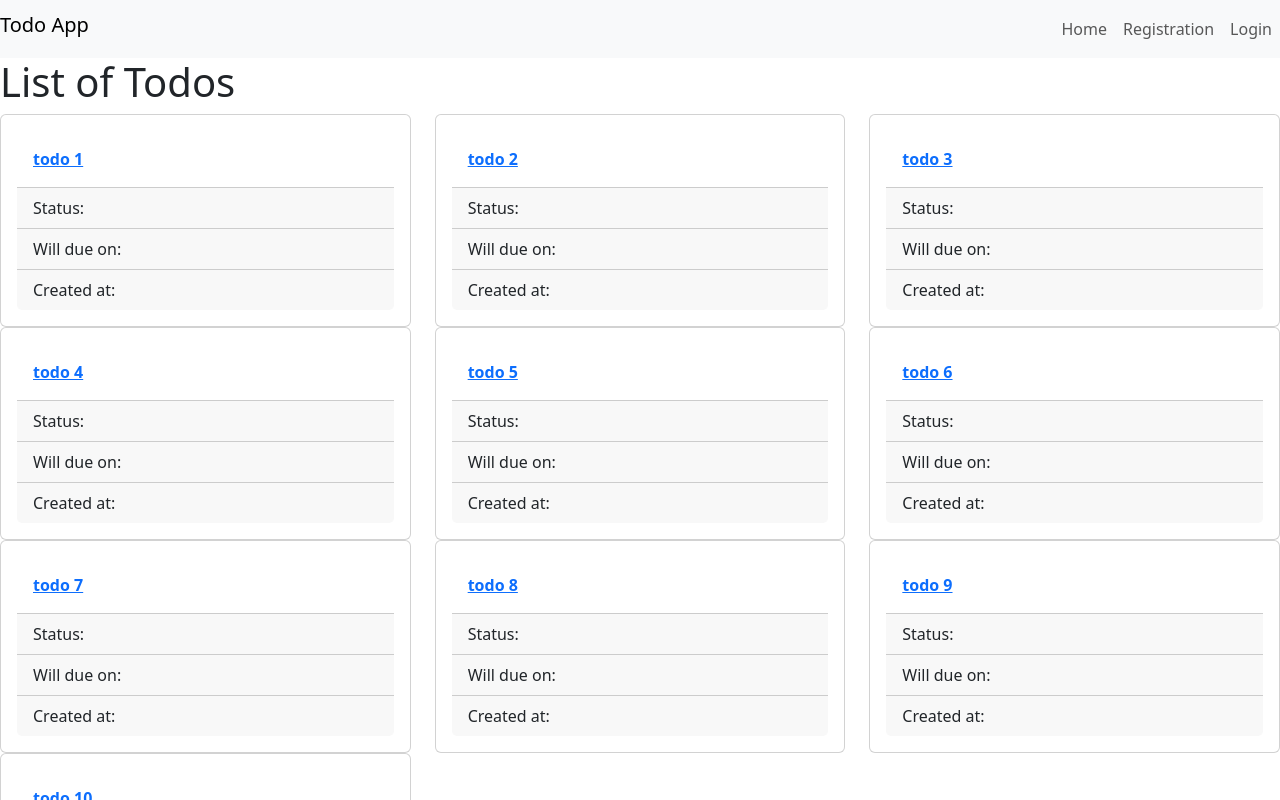
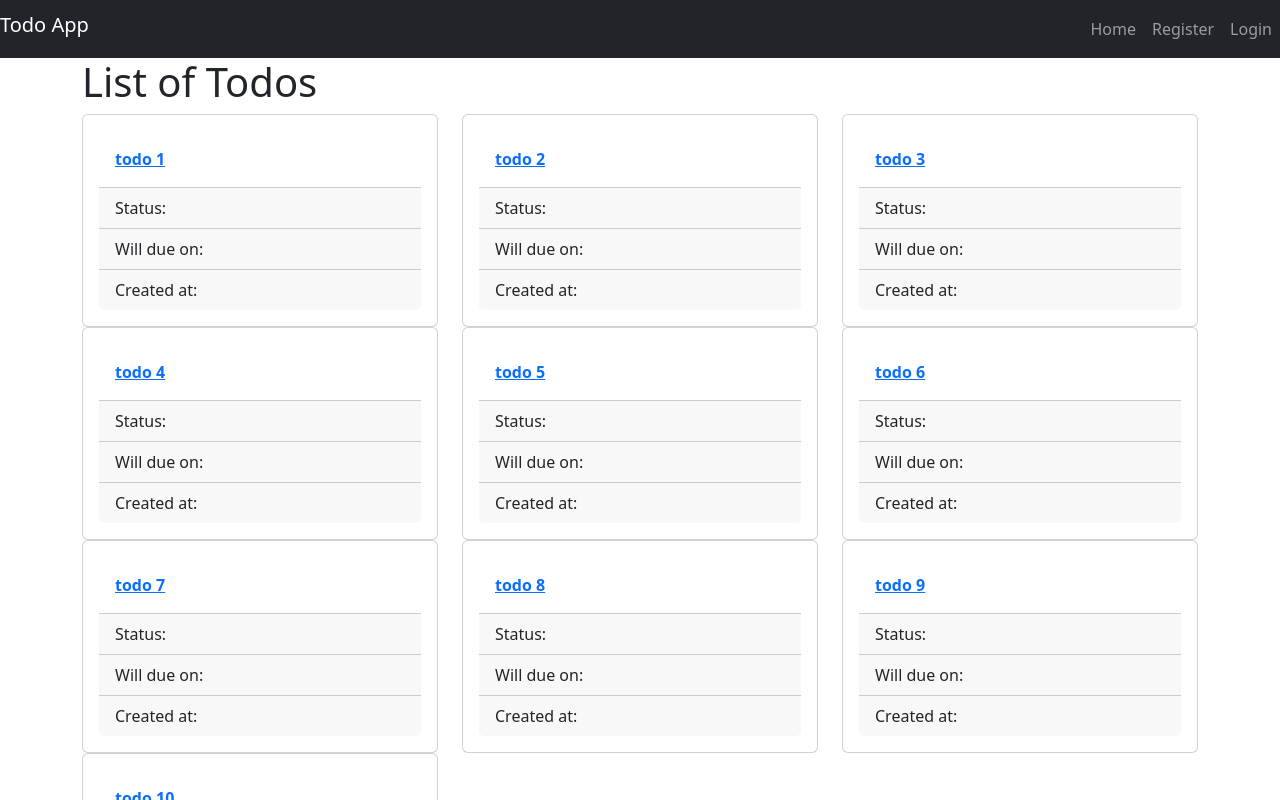
Before and after one commit to kenworw/todo-app, a React (Create React App) app in the folder frontend/: page / in a window 1280 px wide. Shown: the top 800 px of the page. Built offline with nearby package versions, Linux system fonts and the light colour scheme.

Commit message:
implement React Router

```diff
--- a/frontend/package.json
+++ b/frontend/package.json
@@ -10,6 +10,7 @@
     "cra-template": "1.2.0",
     "react": "^19.0.0",
     "react-dom": "^19.0.0",
+    "react-router-dom": "^7.1.1",
     "react-scripts": "5.0.1",
     "web-vitals": "^4.2.4"
   },
--- a/frontend/src/App.js
+++ b/frontend/src/App.js
@@ -1,11 +1,13 @@
-import Dashboard from "./pages/Dashboard";
 import Navbar from "./components/layout/Navbar";
 import Footer from "./components/layout/Footer";
+import { Outlet } from "react-router-dom";
 function App() {
   return (
     <div className="d-flex flex-column min-vh-100" >
       <Navbar />
-      <Dashboard />
+      <div className="container flex-grow-1">
+        <Outlet />
+      </div>
       <Footer />
     </div>
   );
--- a/frontend/src/components/Todo.jsx
+++ b/frontend/src/components/Todo.jsx
@@ -1,12 +1,13 @@
+import { Link } from "react-router-dom";
 const Todo = ({ todo }) => {
   return (
     <div className="card">
       <div className="card-body">
-        <a href={`/todo/${todo._id}`}>
+        <Link to={`/todo/${todo._id}`}>
           <div className="card-body" as="div">
             <strong>{todo.title}</strong>
           </div>
-        </a>
+        </Link>
 
         <div className="card-footer" as="h3">
           Status: {todo.status}
--- a/frontend/src/components/layout/Navbar.jsx
+++ b/frontend/src/components/layout/Navbar.jsx
@@ -1,19 +1,19 @@
-import React from "react";
+import { Link } from "react-router-dom";
 
 const Navbar = () => {
   return (
-    <nav className="navbar navbar-expand-lg  navbar-light bg-light">
+    <nav className="navbar navbar-expand-lg navbar-dark bg-dark">
       <h1 className="navbar-brand">Todo App</h1>
       <div className="collapse navbar-collapse">
         <ul className="navbar-nav ms-auto">
           <li className="nav-item">
-            <a  className="nav-link" href="home.html"> Home</a>
+            <Link to="/"  className="nav-link" href="home.html"> Home</Link>
           </li>
           <li className="nav-item">
-            <a className="nav-link" href="register.html"> Registration</a>
+            <Link to="/register" className="nav-link" href="register.html"> Register</Link>
           </li>
           <li className="nav-item">
-            <a className="nav-link" href="login.html"> Login</a>
+            <Link to="/login" className="nav-link" href="login.html"> Login</Link>
           </li>
         </ul>
       </div>
--- a/frontend/src/index.js
+++ b/frontend/src/index.js
@@ -1,15 +1,28 @@
-import React from 'react';
-import ReactDOM from 'react-dom/client';
+import React from "react";
+import ReactDOM from "react-dom/client";
+import {
+  createBrowserRouter,
+  createRoutesFromElements,
+  Route,
+  RouterProvider,
+} from "react-router-dom";
 import "./css/custom.css";
-import App from './App';
-import reportWebVitals from './reportWebVitals';
+import App from "./App";
+import reportWebVitals from "./reportWebVitals";
+import Dashboard from "./pages/Dashboard";
 
-const root = ReactDOM.createRoot(document.getElementById('root'));
+const router = createBrowserRouter(
+  createRoutesFromElements(
+  <Route path="/" element={<App />}>
+    <Route index={true} path="/" element={<Dashboard />} />
+  </Route>)
+);
+
+const root = ReactDOM.createRoot(document.getElementById("root"));
 root.render(
   <React.StrictMode>
-    <App />
+    <RouterProvider router={router} />
   </React.StrictMode>
 );
 
-
 reportWebVitals();
```
Also changed, not shown: 1 other file (tests, documents, lock files or other folders).
